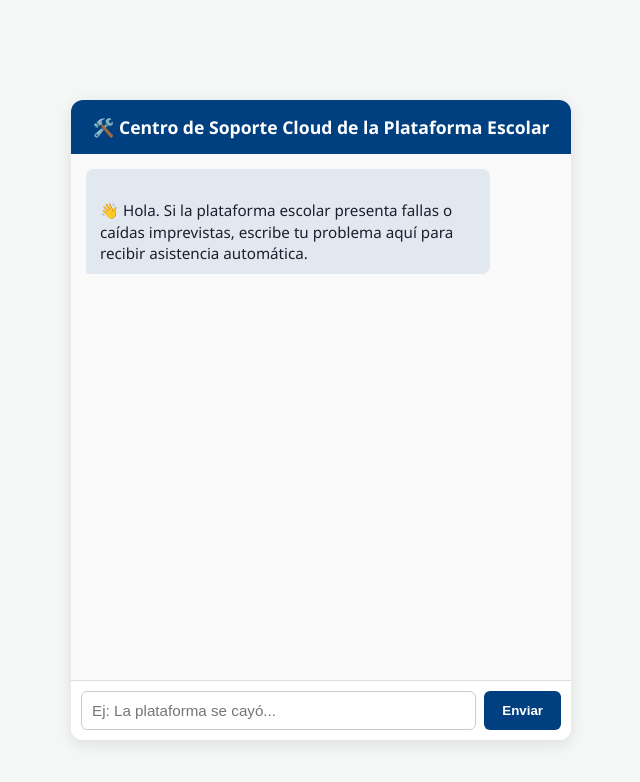
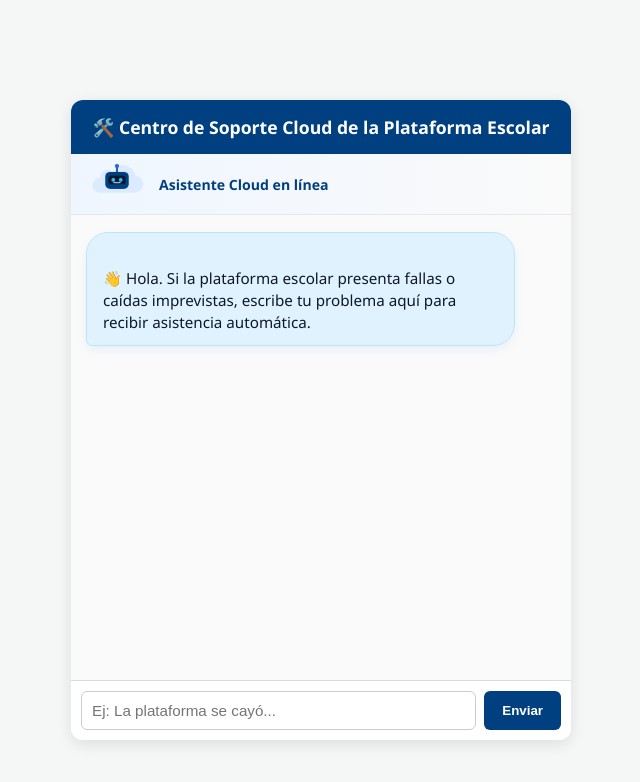
Before and after one commit to garciaorlando8731-max/soporte-cloud-bot, a website: page public/index.html in a window 1280 px wide. Shown: the whole page, without its empty margins (319-959 px from the left). Drawn offline with Linux system fonts and the light colour scheme.

Commit message:
Add files via upload

```diff
--- a/public/index.html
+++ b/public/index.html
@@ -12,8 +12,28 @@
       🛠️ Centro de Soporte Cloud de la Plataforma Escolar
     </div>
 
+    <div class="bot-avatar-bar">
+      <svg class="robot-cloud" viewBox="0 0 120 80" width="64" height="44" aria-label="Robot de soporte cloud">
+        <!-- Nube de fondo suave -->
+        <path d="M28 62h64a16 16 0 0 0 2-32 22 22 0 0 0-42-6 14 14 0 0 0-24 10 14 14 0 0 0 0 28z" fill="#dbeafe"/>
+        <!-- Antena -->
+        <line x1="60" y1="14" x2="60" y2="23" stroke="#004080" stroke-width="3" stroke-linecap="round"/>
+        <circle cx="60" cy="12" r="4" fill="#2563eb"/>
+        <!-- Cabeza del robot -->
+        <rect x="38" y="23" width="44" height="32" rx="9" fill="#004080"/>
+        <!-- Visor / pantalla -->
+        <rect x="44" y="30" width="32" height="16" rx="5" fill="#0f172a"/>
+        <!-- Ojos -->
+        <circle cx="53" cy="38" r="3.5" fill="#38bdf8"/>
+        <circle cx="67" cy="38" r="3.5" fill="#38bdf8"/>
+        <!-- Boca -->
+        <line x1="54" y1="43" x2="66" y2="43" stroke="#93c5fd" stroke-width="2" stroke-linecap="round"/>
+      </svg>
+      <span class="bot-status-text">Asistente Cloud en línea</span>
+    </div>
+
     <div id="chatMessages" class="chat-messages">
-      <div class="message bot-msg">
+      <div class="message bot-msg mensaje-bot nube-bot">
         👋 Hola. Si la plataforma escolar presenta fallas o caídas imprevistas, escribe tu problema aquí para recibir asistencia automática.
       </div>
     </div>
--- a/public/styles.css
+++ b/public/styles.css
@@ -30,37 +30,79 @@ body {
   font-size: 1.1rem;
 }
 
+.bot-avatar-bar {
+  display: flex;
+  align-items: center;
+  gap: 10px;
+  padding: 8px 14px;
+  background: linear-gradient(90deg, #eff6ff, #fafafa);
+  border-bottom: 1px solid #e2e8f0;
+}
+
+.robot-cloud {
+  flex-shrink: 0;
+  animation: flotarRobot 3s ease-in-out infinite;
+}
+
+.bot-status-text {
+  font-size: 0.88rem;
+  font-weight: 600;
+  color: #004080;
+}
+
 .chat-messages {
   flex: 1;
   padding: 15px;
   overflow-y: auto;
   display: flex;
   flex-direction: column;
-  gap: 10px;
+  gap: 12px;
   background: #fafafa;
 }
 
 .message {
-  padding: 10px 14px;
-  border-radius: 8px;
-  max-width: 80%;
-  line-height: 1.4;
+  padding: 12px 16px;
+  max-width: 82%;
+  line-height: 1.45;
   font-size: 0.95rem;
   white-space: pre-line;
 }
 
-.user-msg {
+/* Nubes para mensajes del bot */
+.bot-msg,
+.mensaje-bot {
+  background: #e0f2fe;
+  color: #0f172a;
+  align-self: flex-start;
+  margin: 2px auto 2px 0;
+  padding: 12px 16px;
+  max-width: 84%;
+  width: fit-content;
+  line-height: 1.45;
+  font-size: 0.95rem;
+  white-space: pre-line;
+  border-radius: 22px 22px 22px 6px;
+  border: 1px solid #bae6fd;
+  box-shadow: 0 4px 10px rgba(2, 132, 199, 0.08);
+  animation: aparecerNube 0.25s ease-out;
+}
+
+/* Nubes / burbujas para mensajes del usuario */
+.user-msg,
+.mensaje-usuario {
   background: #004080;
   color: white;
   align-self: flex-end;
-  border-bottom-right-radius: 2px;
-}
-
-.bot-msg {
-  background: #e2e8f0;
-  color: #1a202c;
-  align-self: flex-start;
-  border-bottom-left-radius: 2px;
+  margin: 2px 0 2px auto;
+  padding: 10px 15px;
+  max-width: 80%;
+  width: fit-content;
+  line-height: 1.4;
+  font-size: 0.95rem;
+  white-space: pre-line;
+  border-radius: 20px 20px 6px 20px;
+  box-shadow: 0 3px 8px rgba(0, 64, 128, 0.18);
+  animation: aparecerNube 0.25s ease-out;
 }
 
 .chat-input-area {
@@ -93,25 +135,23 @@ body {
 .chat-input-area button:hover {
   background: #002b5c;
 }
-.mensaje-usuario {
-  background-color: #0b4a8b;
-  color: #ffffff;
-  padding: 10px 14px;
-  border-radius: 12px 12px 2px 12px;
-  margin: 8px 0 8px auto;
-  max-width: 80%;
-  width: fit-content;
-  white-space: pre-line;
+
+@keyframes flotarRobot {
+  0%, 100% {
+    transform: translateY(0px);
+  }
+  50% {
+    transform: translateY(-4px);
+  }
 }
 
-.mensaje-bot {
-  background-color: #e9eef5;
-  color: #111827;
-  padding: 10px 14px;
-  border-radius: 12px 12px 12px 2px;
-  margin: 8px auto 8px 0;
-  max-width: 85%;
-  width: fit-content;
-  line-height: 1.4;
-  white-space: pre-line;
+@keyframes aparecerNube {
+  from {
+    opacity: 0;
+    transform: translateY(5px);
+  }
+  to {
+    opacity: 1;
+    transform: translateY(0);
+  }
 }
```
